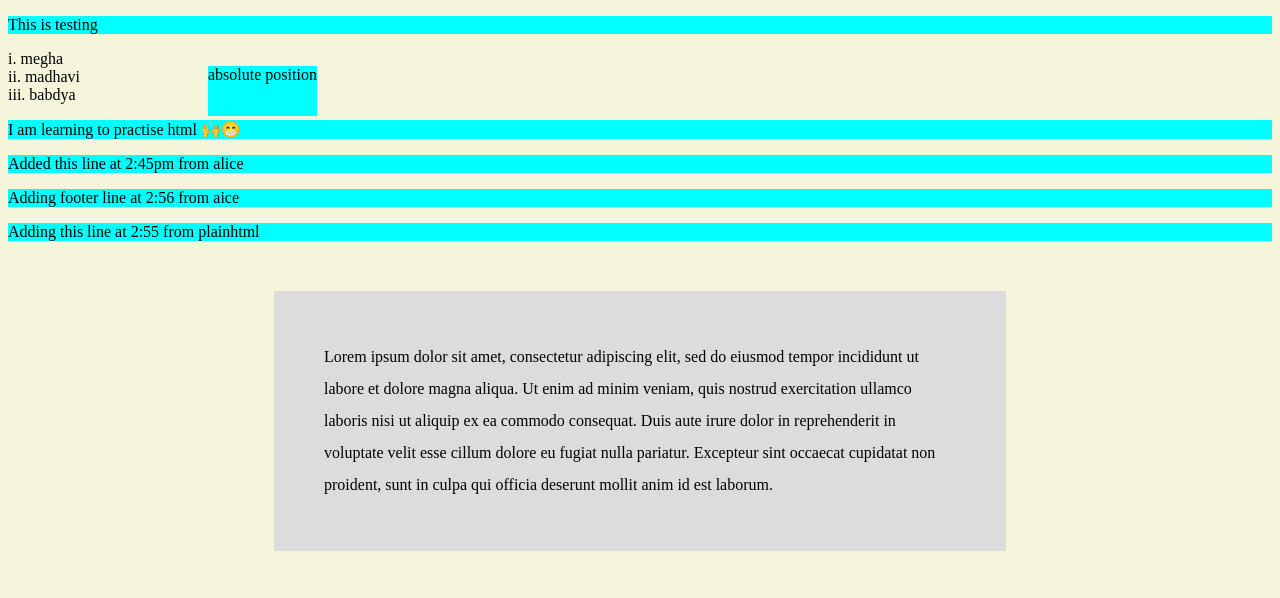
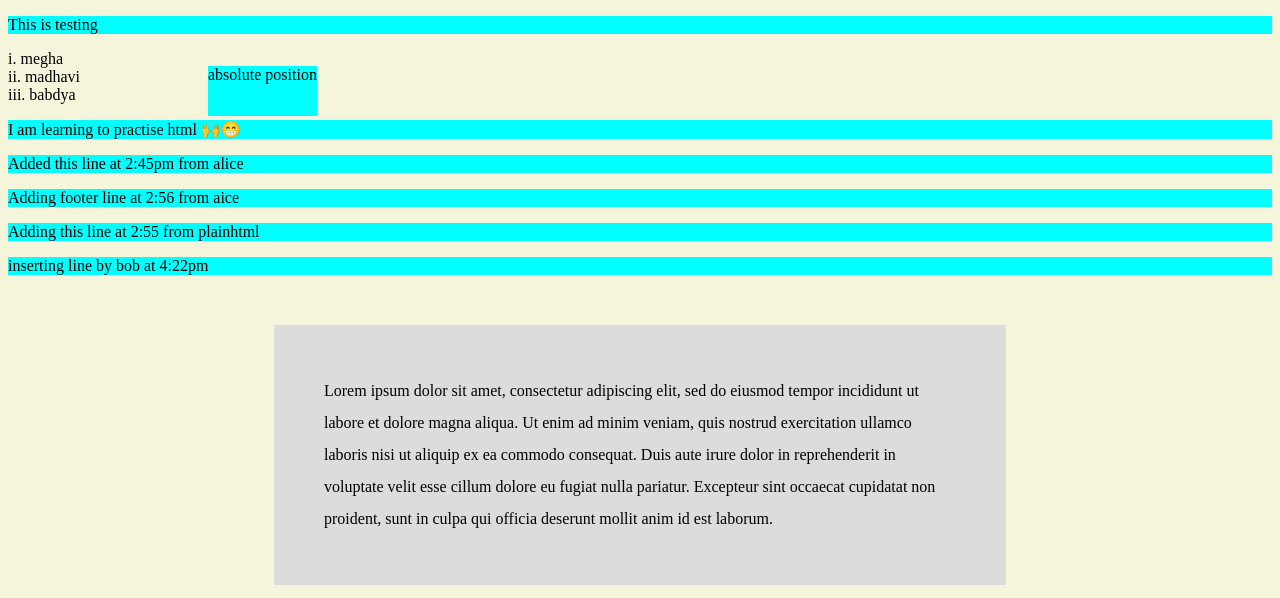
Before and after one commit to megha7july/Fruits, a plain HTML site: page index.html in a window 1280 px wide. Shown: the top 598 px of the page. Drawn offline with Linux system fonts and the light colour scheme.

Commit message:
Add comment by bob

```diff
--- a/index.html
+++ b/index.html
@@ -18,7 +18,7 @@
     <p>Added this line at 2:45pm from alice</p>
     <p>Adding footer line at 2:56 from aice</p>
     <p>Adding this line at 2:55 from plainhtml</p>
-
+<p>inserting line by bob at 4:22pm</p>
     <p id="lorem">Lorem ipsum dolor sit amet, consectetur adipiscing elit, sed do eiusmod tempor incididunt ut labore et dolore magna aliqua. Ut enim ad minim veniam, quis nostrud exercitation ullamco laboris nisi ut aliquip ex ea commodo consequat. Duis aute irure dolor in reprehenderit in voluptate velit esse cillum dolore eu fugiat nulla pariatur. Excepteur sint occaecat cupidatat non proident, sunt in culpa qui officia deserunt mollit anim id est laborum.</p>
     <a href="https://google.com">google</a>
     <div class="center">center - em</div>
```
